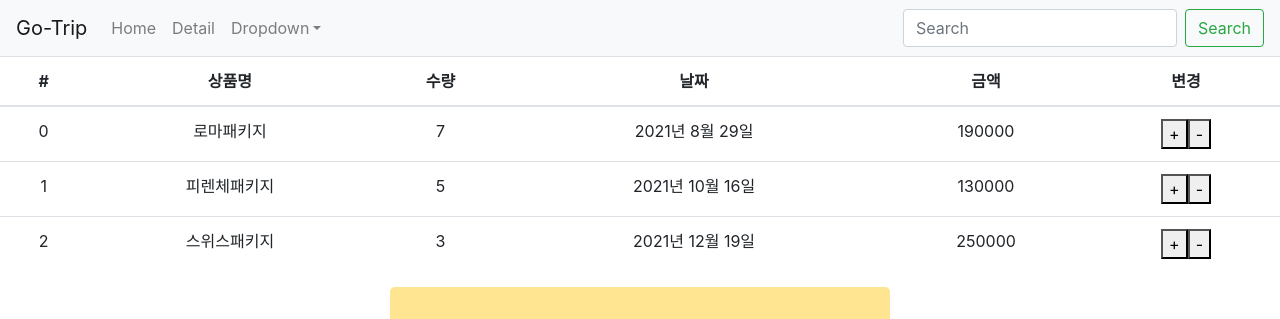
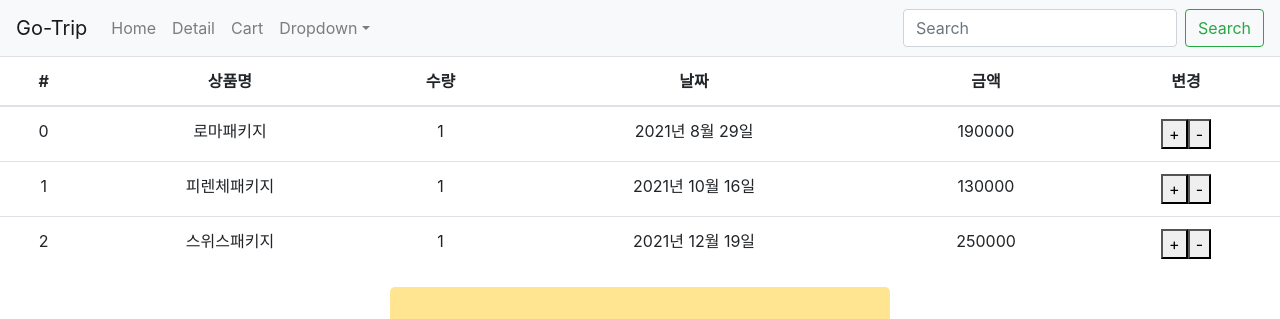
Before and after one commit to seunghw/Shop, a React (Create React App) app in the folder shopping/: page /cart in a window 1280 px wide. Shown: the top 319 px of the page. Built offline with nearby package versions, Linux system fonts and the light colour scheme.

Commit message:
&&연산자

```diff
--- a/shopping/src/App.js
+++ b/shopping/src/App.js
@@ -1,6 +1,6 @@
 // eslint-disable-next-line
 import React, { useState } from "react";
-import logo from "./logo.svg";
+// import logo from "./logo.svg";
 import "./App.css";
 import Jumbotron from "react-bootstrap/Jumbotron";
 import {
@@ -34,8 +34,11 @@ function App() {
             <Nav.Link as={Link} to="/">
               Home
             </Nav.Link>
-            <Nav.Link as={Link} to="/detail/1">
+            <Nav.Link as={Link} to="/detail/0">
               Detail
+            </Nav.Link>
+            <Nav.Link as={Link} to="/cart">
+              Cart
             </Nav.Link>
             <NavDropdown title="Dropdown" id="basic-nav-dropdown">
               <NavDropdown.Item href="#action/3.1">Action</NavDropdown.Item>
@@ -98,7 +101,7 @@ function App() {
         </Route>
 
         <Route path="/cart">
-          <Cart></Cart>
+          <Cart places={places}></Cart>
         </Route>
       </Switch>
     </div>
--- a/shopping/src/Cart.js
+++ b/shopping/src/Cart.js
@@ -47,7 +47,7 @@ function Cart(props) {
             })}
           </tbody>
         </Table>
-        {props.alertcheck === true ? (
+        {props.alertcheck === true && (
           <div className="my-alert-yellow">
             <p>지금 구매하면 20%할인</p>
             <button
@@ -58,7 +58,7 @@ function Cart(props) {
               닫기
             </button>
           </div>
-        ) : null}
+        )}
       </div>
     </div>
   );
--- a/shopping/src/Detail.js
+++ b/shopping/src/Detail.js
@@ -32,7 +32,7 @@ function Detail(props) {
       {onoff === true ? <Noti /> : null}
       <div className="row">
         <div className="col-md-6">
-          <img src={찾은상품.img} width="100%" />
+          <img src={"/" + 찾은상품.img} width="100%" />
         </div>
         <div className="col-md-6 mt-4">
           <h4 className="pt-5">{찾은상품.title}</h4>
--- a/shopping/src/index.js
+++ b/shopping/src/index.js
@@ -19,7 +19,7 @@ let basestore = [
   {
     id: 0,
     name: "로마패키지",
-    num: 7,
+    num: 1,
     date: "2021년 8월 29일",
     price: 190000,
   },
@@ -27,7 +27,7 @@ let basestore = [
   {
     id: 1,
     name: "피렌체패키지",
-    num: 5,
+    num: 1,
     date: "2021년 10월 16일",
     price: 130000,
   },
@@ -35,7 +35,7 @@ let basestore = [
   {
     id: 2,
     name: "스위스패키지",
-    num: 3,
+    num: 1,
     date: "2021년 12월 19일",
     price: 250000,
   },
```
